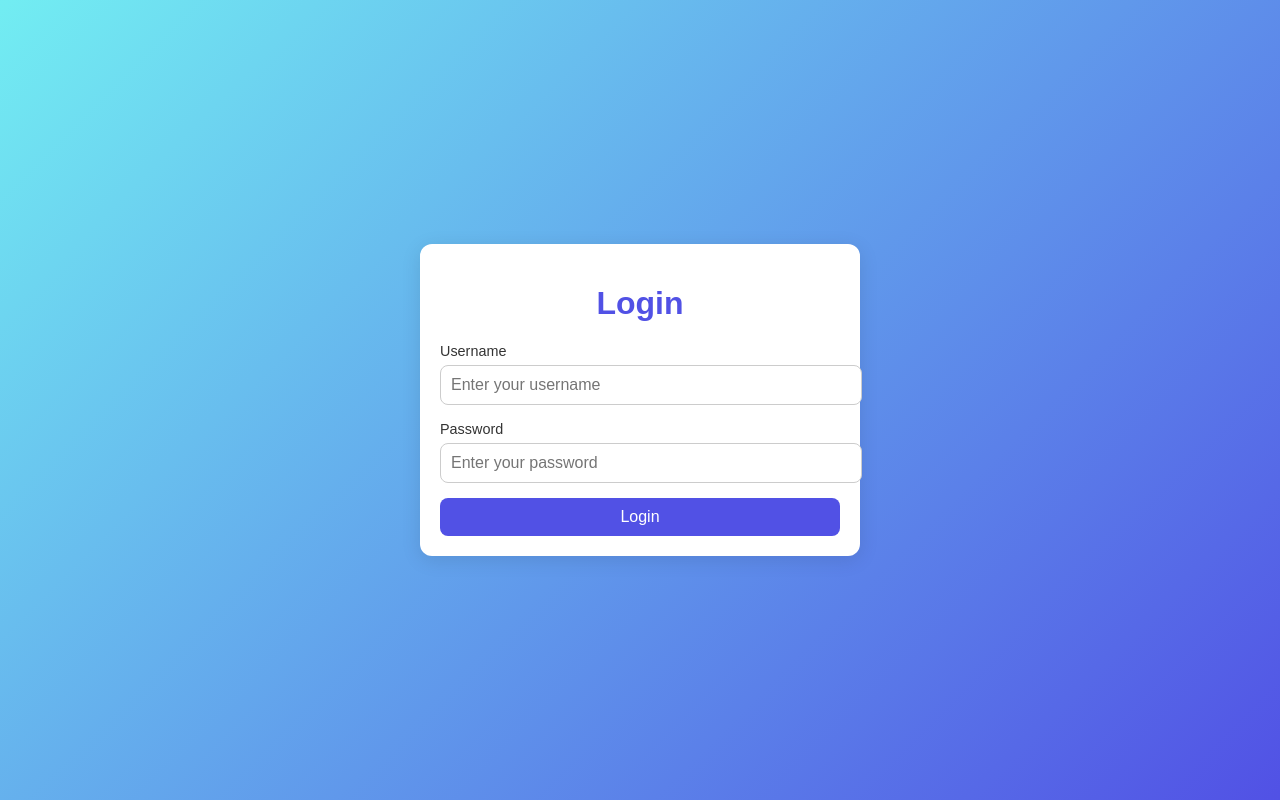
After one commit to madarangpat/SE_Project, a Django app: page /login/ in a window 1280 px wide. The commit adds this page. Run offline with Django 5.2, Linux system fonts and the light colour scheme.

Commit message:
Login backbone

```diff
--- a/se_truckinnout/api/urls.py
+++ b/se_truckinnout/api/urls.py
@@ -1,17 +1,29 @@
 from django.urls import path
-from .views import UserView, AdministratorView, VehicleView, TripView, SalaryView, EmployeeView, SalaryReportView
-from django.shortcuts import render
-
-def welcome_view(request):
-    return render(request, 'welcome.html')
+from .views import (
+    welcome_view,
+    login_page,
+    authenticate_user,
+    UserView,
+    AdministratorView,
+    VehicleView,
+    TripView,
+    SalaryView,
+    EmployeeView,
+    SalaryReportView,
+)
 
 urlpatterns = [
+    # Template views
     path('', welcome_view, name='welcome'),
-    path('user', UserView.as_view()),
-    path('admin', AdministratorView.as_view()),
-    path('vehicle', VehicleView.as_view()),
-    path('trip', TripView.as_view()),
-    path('salary', SalaryView.as_view()),
-    path('employee', EmployeeView.as_view()),
-    path('salaryreport', SalaryReportView.as_view()),
+    path('login/', login_page, name='login'),
+    path('authenticate/', authenticate_user, name='authenticate'),
+
+    # API views
+    path('user/', UserView.as_view(), name='user_api'),
+    path('admin/', AdministratorView.as_view(), name='administrator_api'),
+    path('vehicle/', VehicleView.as_view(), name='vehicle_api'),
+    path('trip/', TripView.as_view(), name='trip_api'),
+    path('salary/', SalaryView.as_view(), name='salary_api'),
+    path('employee/', EmployeeView.as_view(), name='employee_api'),
+    path('salaryreport/', SalaryReportView.as_view(), name='salaryreport_api'),
 ]
--- a/se_truckinnout/api/views.py
+++ b/se_truckinnout/api/views.py
@@ -1,12 +1,32 @@
-from django.shortcuts import render
+from django.shortcuts import render, redirect
 from rest_framework import generics
 from .serializers import UserSerializer, AdministratorSerializer, VehicleSerializer, TripSerializer, SalarySerializer, EmployeeSerializer, SalaryReportSerializer
 from .models import User, Administrator, Vehicle, Trip, Salary, Employee, SalaryReport
+from django.contrib.auth import authenticate, login
 
 # Create your views here.
 
 def welcome_view(request):
     return render(request, 'welcome.html')
+
+def login_page(request):
+    return render(request, 'login.html')
+
+from django.shortcuts import redirect
+
+def authenticate_user(request):
+    if request.method == 'POST':
+        username = request.POST.get('username')
+        password = request.POST.get('password')
+        user = authenticate(request, username=username, password=password)
+        if user is not None:
+            login(request, user)  # Log in the user
+            return redirect('/')  # Redirect to the home page or dashboard
+        else:
+            # If authentication fails, redirect back to the login page with an error message
+            return render(request, 'login.html', {'error': 'Invalid username or password'})
+    return redirect('login')  # Redirect back to login on GET
+
 #======================Welcome Page===================
 
 class UserView(generics.CreateAPIView):
--- /dev/null
+++ b/se_truckinnout/frontend/static/css/login.css
@@ -0,0 +1,71 @@
+/* login.css */
+body {
+    margin: 0;
+    font-family: Arial, sans-serif;
+    background: linear-gradient(135deg, #72EDF2, #5151E5);
+    height: 100vh;
+    display: flex;
+    justify-content: center;
+    align-items: center;
+}
+
+.login-container {
+    width: 100%;
+    max-width: 400px;
+    background: white;
+    border-radius: 12px;
+    box-shadow: 0 4px 20px rgba(0, 0, 0, 0.1);
+    padding: 20px;
+    text-align: center;
+}
+
+.login-card h1 {
+    font-size: 2rem;
+    margin-bottom: 20px;
+    color: #5151E5;
+}
+
+.form-group {
+    margin-bottom: 15px;
+    text-align: left;
+}
+
+label {
+    font-size: 0.9rem;
+    color: #333;
+}
+
+input {
+    width: 100%;
+    padding: 10px;
+    margin-top: 5px;
+    border: 1px solid #ccc;
+    border-radius: 8px;
+    font-size: 1rem;
+}
+
+input:focus {
+    outline: none;
+    border-color: #5151E5;
+}
+
+.login-button {
+    width: 100%;
+    padding: 10px;
+    background: #5151E5;
+    color: white;
+    border: none;
+    border-radius: 8px;
+    font-size: 1rem;
+    cursor: pointer;
+}
+
+.login-button:hover {
+    background: #3948C5;
+}
+
+.error-message {
+    color: red;
+    font-size: 0.9rem;
+    margin-bottom: 15px;
+}
--- /dev/null
+++ b/se_truckinnout/frontend/templates/login.html
@@ -0,0 +1,44 @@
+<!DOCTYPE html>
+<html lang="en">
+  <head>
+    <meta charset="UTF-8" />
+    <meta name="viewport" content="width=device-width, initial-scale=1.0" />
+    <title>Login</title>
+    {% load static %}
+    <link rel="stylesheet" href="{% static 'css/login.css' %}" />
+  </head>
+  <body>
+    <div class="login-container">
+      <div class="login-card">
+        <h1>Login</h1>
+        {% if error %}
+        <p class="error-message">{{ error }}</p>
+        {% endif %}
+        <form method="post" action="{% url 'authenticate' %}">
+          {% csrf_token %}
+          <div class="form-group">
+            <label for="username">Username</label>
+            <input
+              type="text"
+              id="username"
+              name="username"
+              placeholder="Enter your username"
+              required
+            />
+          </div>
+          <div class="form-group">
+            <label for="password">Password</label>
+            <input
+              type="password"
+              id="password"
+              name="password"
+              placeholder="Enter your password"
+              required
+            />
+          </div>
+          <button type="submit" class="login-button">Login</button>
+        </form>
+      </div>
+    </div>
+  </body>
+</html>
--- a/se_truckinnout/se_truckinnout/settings.py
+++ b/se_truckinnout/se_truckinnout/settings.py
@@ -117,11 +117,9 @@ USE_TZ = True
 # Static files (CSS, JavaScript, Images)
 # https://docs.djangoproject.com/en/5.1/howto/static-files/
 
-STATIC_URL = 'static/'
+STATIC_URL = '/static/'
 
-STATICFILES_DIRS = [
-    BASE_DIR / "frontend/static",  # Add this
-]
+STATICFILES_DIRS = [BASE_DIR / "frontend/static"]
 
 # Default primary key field type
 # https://docs.djangoproject.com/en/5.1/ref/settings/#default-auto-field
```
Also changed, not shown: se_truckinnout/frontend/templates/welcome.html (+7 -1 lines).
